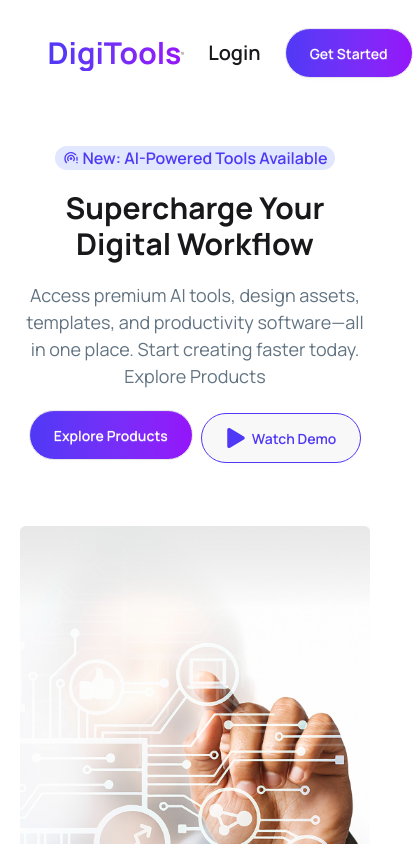
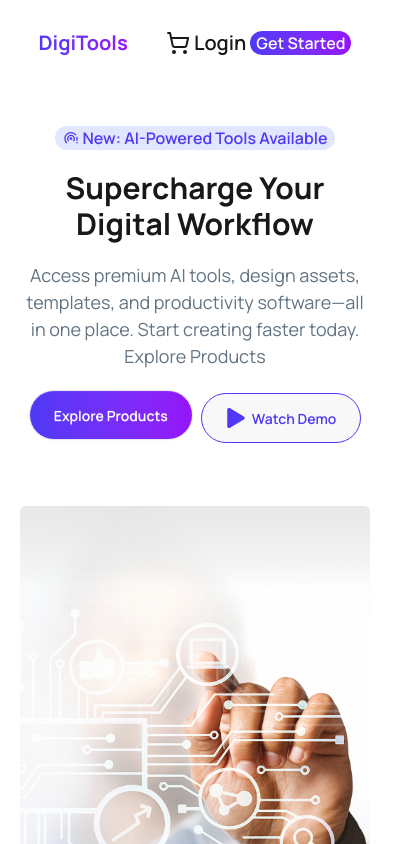
Before and after one commit to kayesmahmud30/PH-Web-13-Assignment-06, a React (Vite) app: page / in a window 390 px wide. Shown: the top 844 px of the page, 413 px wide, since content can reach past the window. Built offline with nearby package versions, Linux system fonts and the light colour scheme.

Commit message:
Added toast alert

```diff
--- a/package.json
+++ b/package.json
@@ -14,6 +14,7 @@
     "react": "^19.2.4",
     "react-dom": "^19.2.4",
     "react-icons": "^5.6.0",
+    "react-toastify": "^11.0.5",
     "tailwindcss": "^4.2.2"
   },
   "devDependencies": {
--- a/src/App.jsx
+++ b/src/App.jsx
@@ -8,6 +8,7 @@ import Pricing from "./components/Pricing/Pricing";
 import Rating from "./components/Rating/Rating";
 import ToolsDisplay from "./components/ToolsDisplay/ToolsDisplay";
 import Workflow from "./components/Workflow/Workflow";
+import { ToastContainer } from "react-toastify";
 
 const productsDataPromise = fetch("/productsData.json").then((res) =>
   res.json(),
@@ -19,13 +20,20 @@ function App() {
       <NavBar />
       <Banner />
       <Rating />
-      <Suspense>
+      <Suspense
+        fallback={
+          <div className="flex justify-center items-center h-250">
+            <span className="w-25 loading loading-bars loading-xl"></span>
+          </div>
+        }
+      >
         <ToolsDisplay productsDataPromise={productsDataPromise} />
       </Suspense>
       <GetStarted />
       <Pricing />
       <Workflow />
       <Footer />
+      <ToastContainer />
     </>
   );
 }
--- a/src/components/NavBar/NavBar.jsx
+++ b/src/components/NavBar/NavBar.jsx
@@ -3,9 +3,8 @@ import { LuShoppingCart } from "react-icons/lu";
 
 const NavBar = () => {
   return (
-    <nav className=" common-w flex justify-between items-center mx-auto p-7">
-
-      <h1 className="text-3xl font-bold bg-linear-to-r to-[#9514FA] from-[#4F39F6] bg-clip-text text-transparent">
+    <nav className="common-w flex justify-around items-center mx-auto py-7">
+      <h1 className="text-xl md:text-3xl font-bold bg-linear-to-r to-[#9514FA] from-[#4F39F6] bg-clip-text text-transparent">
         DigiTools
       </h1>
       <ul className="hidden md:flex gap-8">
@@ -26,10 +25,14 @@ const NavBar = () => {
         </li>
       </ul>
 
-      <div className="flex justify-center items-center gap-6">
-        <LuShoppingCart className="text-3xl" />
-        <button className="text-[20px] font-semibold">Login</button>
-        <button className="btn bg-linear-to-r to-[#9514FA] from-[#4F39F6] rounded-full p-6 text-white font-semibold">
+      <div className="flex justify-center items-center md:gap-6">
+        <button className="text-2xl md:text-3xl">
+          <LuShoppingCart />
+        </button>
+        <button className="text-[20px] mx-1 md:mx-auto font-semibold">
+          Login
+        </button>
+        <button className="md:btn bg-linear-to-r to-[#9514FA] from-[#4F39F6] rounded-full md:p-6 px-1.5 text-white font-semibold">
           Get Started
         </button>
       </div>
--- a/src/components/ToolsDisplay/Cart/Cart.jsx
+++ b/src/components/ToolsDisplay/Cart/Cart.jsx
@@ -1,4 +1,5 @@
 import React from "react";
+import { toast } from "react-toastify";
 
 const Cart = ({ product, addedToCart, setAddedToCart }) => {
   const { name, price, icon } = product;
@@ -7,6 +8,8 @@ const Cart = ({ product, addedToCart, setAddedToCart }) => {
     setAddedToCart(
       addedToCart.filter((product) => currenProduct.name !== product.name),
     );
+
+    toast.error(`${currenProduct.name} is removed from Cart`);
   };
 
   return (
--- a/src/components/ToolsDisplay/Products/Products.jsx
+++ b/src/components/ToolsDisplay/Products/Products.jsx
@@ -1,4 +1,5 @@
 import { FaCheck } from "react-icons/fa";
+import { toast } from "react-toastify";
 
 const Products = ({ product, addedToCart, setAddedToCart }) => {
   const { name, description, price, period, tag, features, icon } = product;
@@ -6,6 +7,7 @@ const Products = ({ product, addedToCart, setAddedToCart }) => {
   const handleAddedToCart = (currentCart) => {
     if (!addedToCart.includes(currentCart)) {
       setAddedToCart([...addedToCart, currentCart]);
+      toast.success(`${currentCart.name} is added to Cart`)
     }
   };
 
--- a/src/components/ToolsDisplay/ToolsDisplay.jsx
+++ b/src/components/ToolsDisplay/ToolsDisplay.jsx
@@ -1,6 +1,7 @@
 import React, { use, useState } from "react";
 import Products from "./Products/Products";
 import Cart from "./Cart/Cart";
+import { toast } from "react-toastify";
 
 const ToolsDisplay = ({ productsDataPromise }) => {
   const productsData = use(productsDataPromise);
@@ -78,6 +79,7 @@ const ToolsDisplay = ({ productsDataPromise }) => {
 
             <button
               onClick={() => {
+                toast.warn("All cart product is proceed");
                 setAddedToCart([]);
               }}
               className="btn bg-linear-to-r to-[#9514FA] from-[#4F39F6] rounded-full w-full font-bold text-white py-6 mt-10"
```
Also changed, not shown: 1 other file (tests, documents, lock files or other folders).
